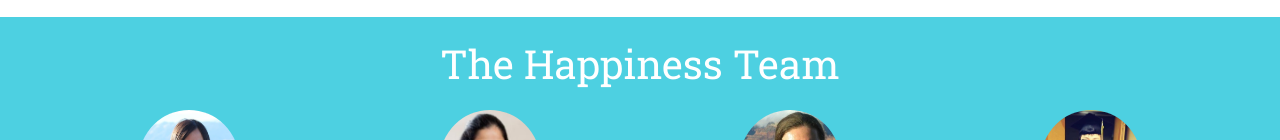
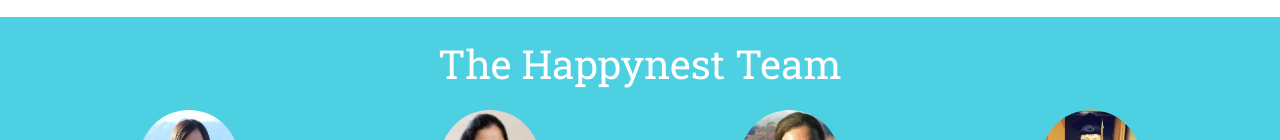
Before and after one commit to TeamHappiness/TeamHapiness.github.io, a plain HTML site: page index.html in a window 1280 px wide. Shown: the part 1194-1334 px from the top of the page. Drawn offline with nearby package versions, Linux system fonts and the light colour scheme.

Commit message:
Change Happiness Team to Happynest Team

```diff
--- a/index.html
+++ b/index.html
@@ -55,7 +55,7 @@
 				<a href="https://www.codepath.com/"><img src="images/codepathLogo.svg"></a>
 			</section>
 			<section id="teamDiv">
-				<h2>The Happiness Team</h2>
+				<h2>The Happynest Team</h2>
 				<div>
 					<span><img src="images/carina.jpg"></span>
 					<p>Carina Boo</p>
```
